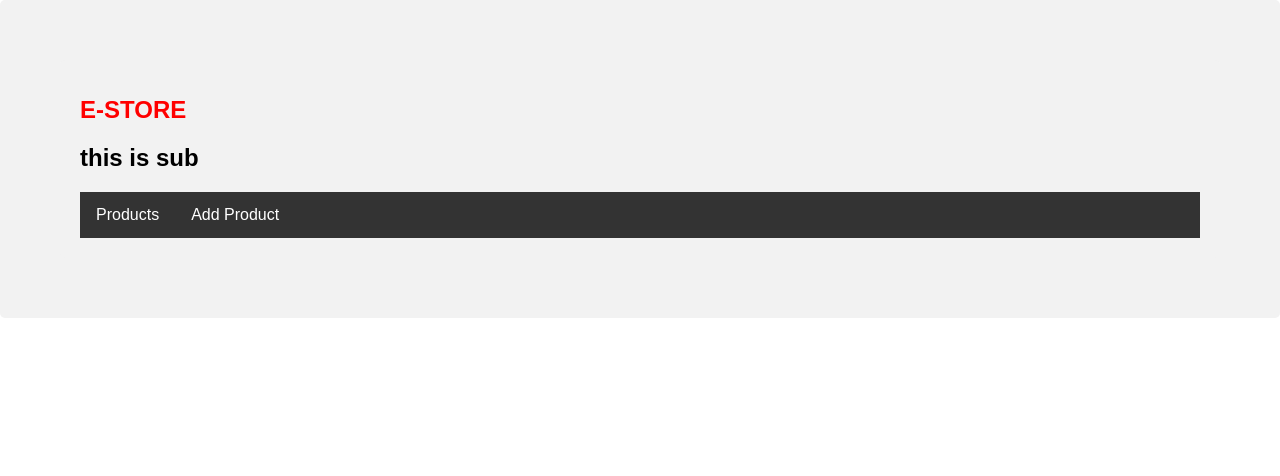
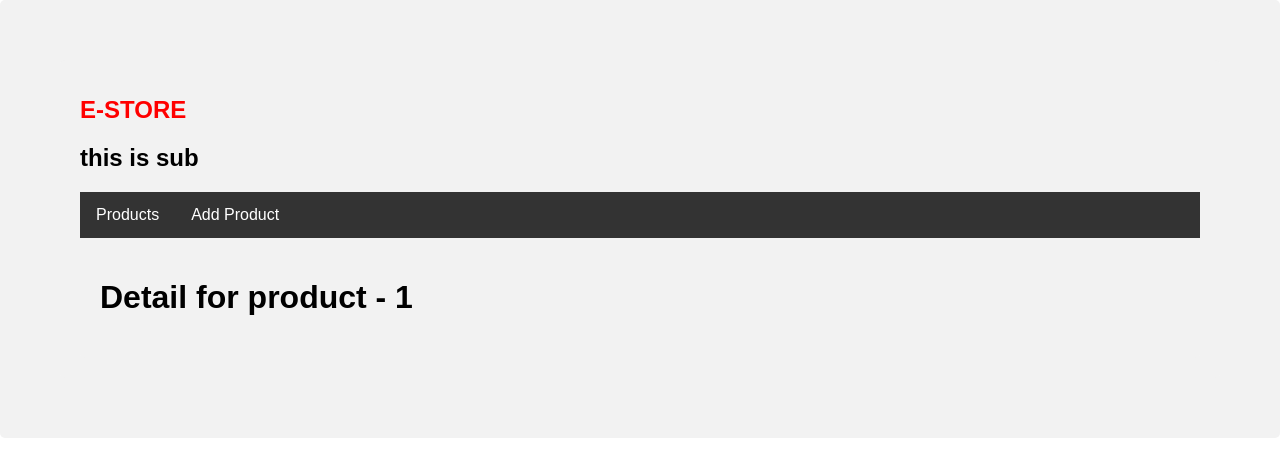
Before and after one commit to baluragala/paycor-react, a React (Create React App) app in the folder estore/: page /products/1 in a window 1280 px wide. Shown: the top 476 px of the page. Built offline with nearby package versions, Linux system fonts and the light colour scheme.

Commit message:
route params

```diff
--- a/estore/src/App.js
+++ b/estore/src/App.js
@@ -6,6 +6,7 @@ import ProductList from "./components/ProductList";
 import AddProduct from "./components/AddProduct";
 import { Route } from "react-router-dom";
 import NavBar from "./components/NavBar";
+import ProductDetail from "./components/ProductDetail";
 
 class App extends Component {
   getTitle() {
@@ -21,6 +22,7 @@ class App extends Component {
         {/* this is comment */}
         <Route exact={true} path="/products" component={ProductList} />
         <Route path="/products/new" component={AddProduct} />
+        <Route path="/products/:productId" component={ProductDetail} />
       </div>
     );
   }
--- /dev/null
+++ b/estore/src/components/ProductDetail.js
@@ -0,0 +1,13 @@
+import React, { Component } from "react";
+
+class ProductDetail extends Component {
+  render() {
+    return (
+      <div>
+        <h1>Detail for product - {this.props.match.params.productId}</h1>
+      </div>
+    );
+  }
+}
+
+export default ProductDetail;
--- a/estore/src/components/ProductListItem.js
+++ b/estore/src/components/ProductListItem.js
@@ -1,6 +1,7 @@
 import React, { Component, PureComponent } from "react";
 import "./ProductListItem.css";
 import PropTypes from "prop-types";
+import { Link } from "react-router-dom";
 
 class ProductListItem extends PureComponent {
   constructor(props) {
@@ -21,7 +22,9 @@ class ProductListItem extends PureComponent {
     return (
       <div className="item">
         <h1>
-          {title}({stock})
+          <Link to={`/products/${id}`}>
+            {title}({stock})
+          </Link>
         </h1>
         <h3>{price}</h3>
         <button
```
